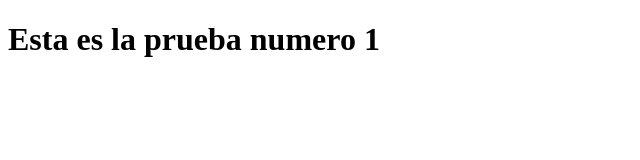
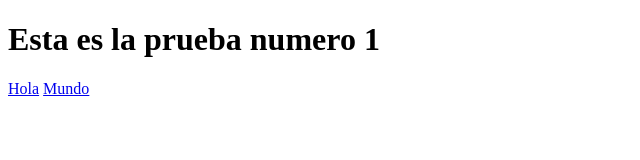
Before and after one commit to marco9505/EjemploGit, a plain HTML site: page index.html in a window 1280 px wide. Shown: the whole page, without its empty margins (0-640 px from the left). Drawn offline with Linux system fonts and the light colour scheme.

Commit message:
Se agrego el nav a index

```diff
--- a/index.html
+++ b/index.html
@@ -8,5 +8,9 @@
 </head>
 <body>
     <h1>Esta es la prueba numero 1</h1>
+    <nav>
+        <a href="#">Hola</a>
+        <a href="#">Mundo</a>
+    </nav>
 </body>
 </html>
```
